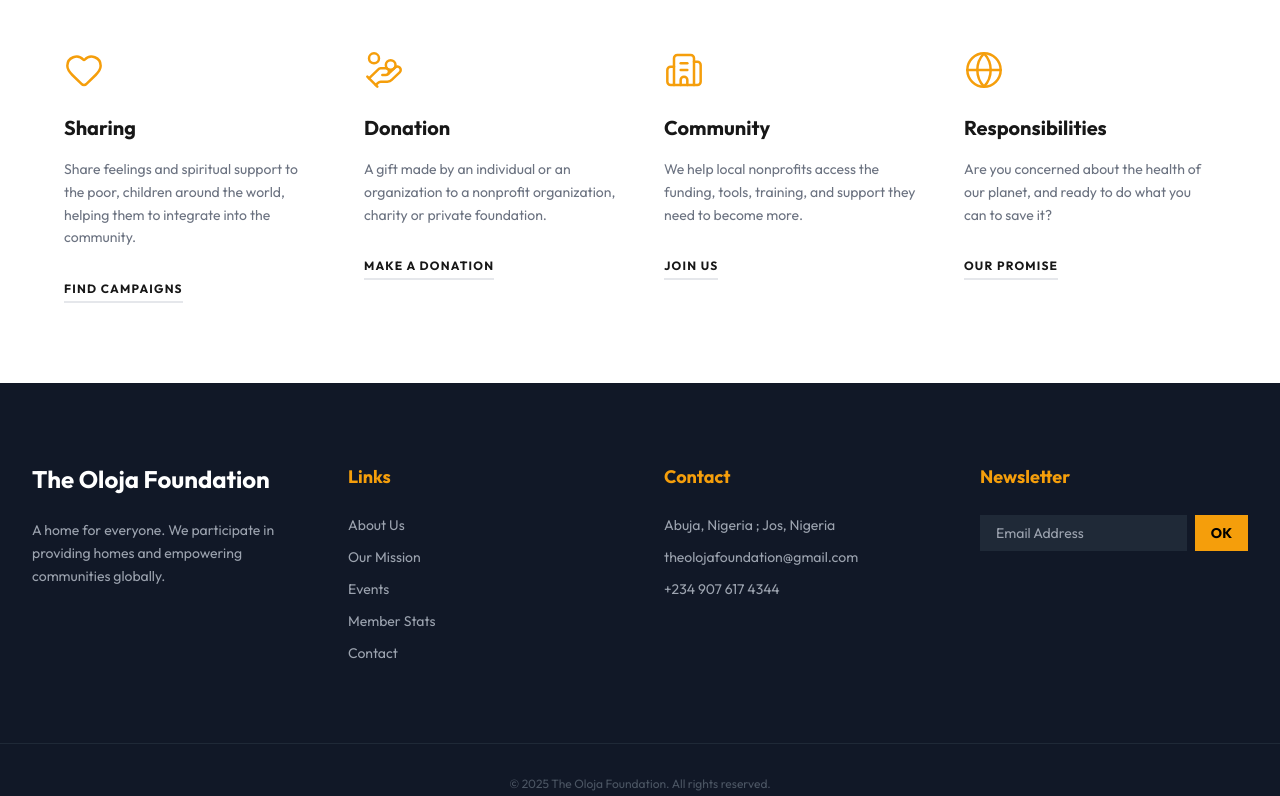
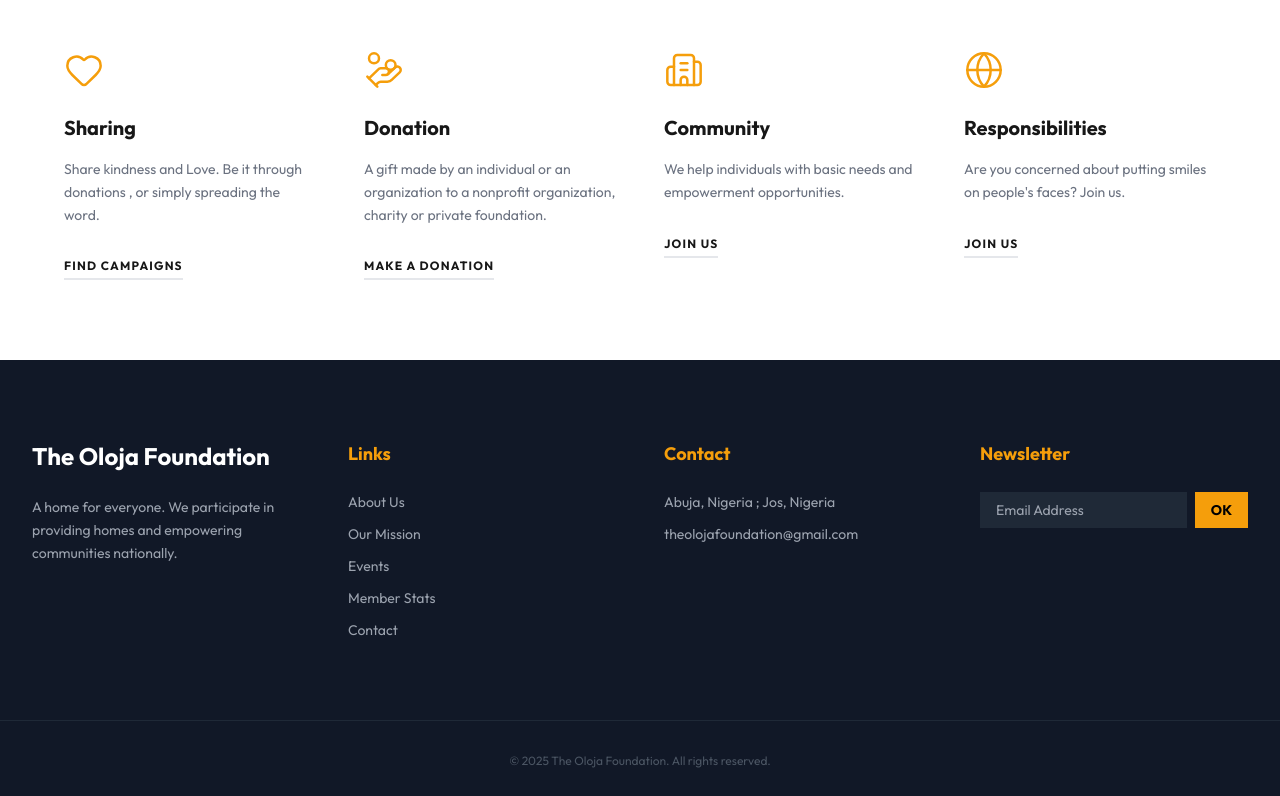
Before and after one commit to elshaddaioheha/olojafoundation, a Next.js app: page / in a window 1280 px wide. Shown: the part 1530-2326 px from the top of the page. Built offline with nearby package versions, Linux system fonts and the light colour scheme.

Commit message:
Update content: refine text, update social links, and add WhatsApp community

```diff
--- a/app/contact/page.tsx
+++ b/app/contact/page.tsx
@@ -56,17 +56,7 @@
                                 </div>
                             </div>
 
-                            <div className="flex items-start gap-4">
-                                <div className="bg-amber-100 p-3 rounded-full text-amber-600">
-                                    <Phone size={24} />
-                                </div>
-                                <div>
-                                    <h4 className="font-bold text-gray-900">Call / WhatsApp</h4>
-                                    <a href="https://wa.me/2349076174344" target="_blank" rel="noopener noreferrer" className="text-gray-600 hover:text-amber-600 transition-colors">
-                                        +234 907 617 4344
-                                    </a>
-                                </div>
-                            </div>
+
 
                             <div className="flex items-start gap-4">
                                 <div className="bg-amber-100 p-3 rounded-full text-amber-600">
@@ -84,11 +74,8 @@
                         <div className="pt-8 border-t border-gray-100">
                             <h4 className="font-bold text-gray-900 mb-4">Follow Us</h4>
                             <div className="flex gap-4">
-                                <a href="https://wa.me/2349076174344" target="_blank" rel="noopener noreferrer" className="bg-green-500 text-white px-6 py-2 rounded-full font-bold hover:bg-green-600 transition-colors flex items-center gap-2">
-                                    WhatsApp
-                                </a>
-                                <a href="https://twitter.com/olojafoundation" target="_blank" rel="noopener noreferrer" className="bg-black text-white px-6 py-2 rounded-full font-bold hover:bg-gray-800 transition-colors flex items-center gap-2">
-                                    X (Twitter)
+                                <a href="https://instagram.com/olojafoundation" target="_blank" rel="noopener noreferrer" className="bg-pink-600 text-white px-6 py-2 rounded-full font-bold hover:bg-pink-700 transition-colors flex items-center gap-2">
+                                    Instagram
                                 </a>
                             </div>
                         </div>
--- a/app/layout.tsx
+++ b/app/layout.tsx
@@ -7,7 +7,7 @@
 
 export const metadata: Metadata = {
   title: "The Oloja Foundation - A Home for Everyone",
-  description: "The Oloja Foundation is a non-governmental organization dedicated to empowering communities, providing education, and supporting the less privileged globally.",
+  description: "The Oloja Foundation is a non-governmental organization dedicated to empowering communities, providing education, and supporting the less privileged nationally.",
   keywords: ["NGO", "Charity", "Oloja Foundation", "Donation", "Community Support", "Education", "Poverty Alleviation", "Nigeria"],
   openGraph: {
     title: "The Oloja Foundation - A Home for Everyone",
--- a/app/members/page.tsx
+++ b/app/members/page.tsx
@@ -37,7 +37,7 @@
 
 export default function MembersStats() {
     const [stats, setStats] = useState({
-        totalDonations: 170000,
+        totalDonations: 180000,
         recentDonations: [] as any[]
     });
 
--- a/components/CoreValues.tsx
+++ b/components/CoreValues.tsx
@@ -4,7 +4,7 @@
     {
         icon: Heart,
         title: "Sharing",
-        desc: "Share feelings and spiritual support to the poor, children around the world, helping them to integrate into the community.",
+        desc: "Share kindness and Love. Be it through donations , or simply spreading the word.",
         link: "/events",
         linkText: "FIND CAMPAIGNS"
     },
@@ -18,16 +18,16 @@
     {
         icon: Building2,
         title: "Community",
-        desc: "We help local nonprofits access the funding, tools, training, and support they need to become more.",
+        desc: "We help individuals with basic needs and empowerment opportunities.",
         link: "/contact",
         linkText: "JOIN US"
     },
     {
         icon: Globe,
         title: "Responsibilities",
-        desc: "Are you concerned about the health of our planet, and ready to do what you can to save it?",
-        link: "/about",
-        linkText: "OUR PROMISE"
+        desc: "Are you concerned about putting smiles on people's faces? Join us.",
+        link: "https://chat.whatsapp.com/HdHp5Bvonic29juOtR6mDQ",
+        linkText: "JOIN US"
     }
 ];
 
--- a/components/Footer.tsx
+++ b/components/Footer.tsx
@@ -5,7 +5,7 @@
                 <div>
                     <h4 className="font-bold text-2xl mb-6">The Oloja Foundation</h4>
                     <p className="text-gray-400 text-sm leading-relaxed">
-                        A home for everyone. We participate in providing homes and empowering communities globally.
+                        A home for everyone. We participate in providing homes and empowering communities nationally.
                     </p>
                 </div>
 
@@ -25,7 +25,7 @@
                     <ul className="space-y-3 text-sm text-gray-400">
                         <li>Abuja, Nigeria ; Jos, Nigeria</li>
                         <li>theolojafoundation@gmail.com</li>
-                        <li>+234 907 617 4344</li>
+
                     </ul>
                 </div>
 
@@ -40,6 +40,6 @@
             <div className="container mt-20 pt-8 border-t border-gray-800 text-center text-gray-600 text-xs px-4 md:px-8">
                 &copy; {new Date().getFullYear()} The Oloja Foundation. All rights reserved.
             </div>
-        </footer>
+        </footer >
     );
 }
--- a/components/Hero.tsx
+++ b/components/Hero.tsx
@@ -26,7 +26,7 @@
                     Change Everything
                 </h1>
                 <p className="max-w-2xl text-lg md:text-xl text-gray-200 mb-10">
-                    You have the opportunity to impact the lives of individuals and families devastated by poverty.
+                    You have the opportunity to impact the lives of individuals and families in need.
                 </p>
 
                 <Link
```
